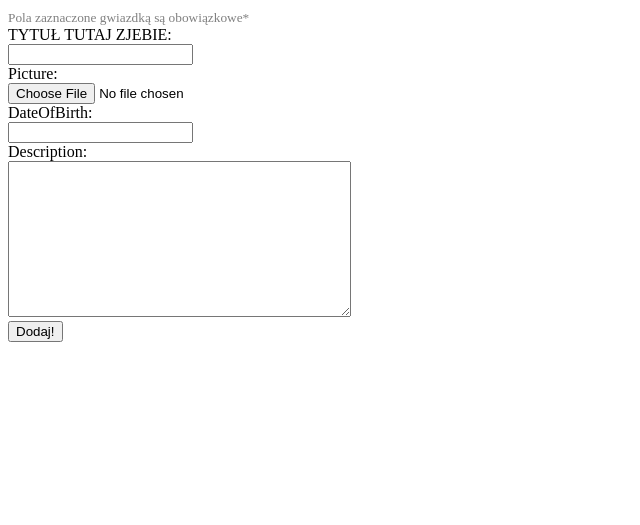
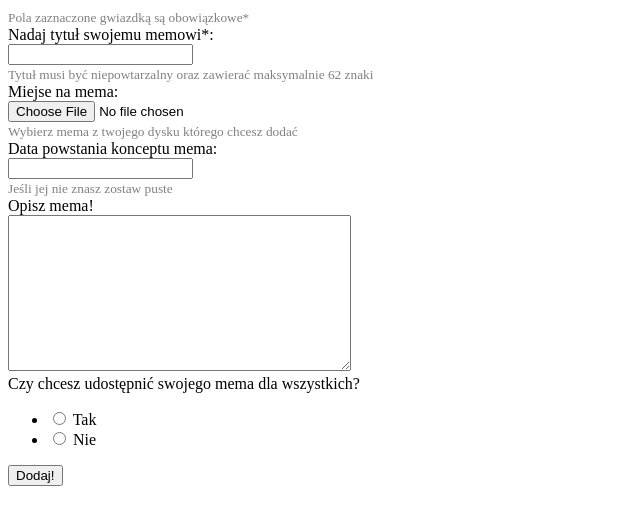
Before and after one commit to Burkot-Marek/MeMe, a Django app: page /panel/add/ in a window 1280 px wide. Shown: the top 525 px of the page, without its empty margins (0-640 px from the left). Run offline with Django 3.2, Linux system fonts and the light colour scheme.

Commit message:
Czwartek 17:45

```diff
--- a/MeMe/settings.py
+++ b/MeMe/settings.py
@@ -108,7 +108,7 @@ AUTH_PASSWORD_VALIDATORS = [
 # Internationalization
 # https://docs.djangoproject.com/en/2.2/topics/i18n/
 
-LANGUAGE_CODE = 'en-us'
+LANGUAGE_CODE = 'pl-PL'
 
 TIME_ZONE = 'Europe/Warsaw'
 
--- a/memeRater/forms.py
+++ b/memeRater/forms.py
@@ -1,27 +1,44 @@
 from django.forms import ModelForm
+from django import forms
 from .models import Meme
+from django.utils.translation import gettext as _
+
+
+PUBLIC_OR_NOT = [
+    ('agree','Tak'),
+    ('not_agree', "Nie"),
+]
 
 
 class MemeForm(ModelForm):
 
+    title = forms.CharField(label="Nadaj tytuł swojemu memowi*",
+                            help_text="Tytuł musi być niepowtarzalny oraz \n zawierać maksymalnie 62 znaki",
+                            error_messages={'unique':'Taki tytuł już jest zajęty',
+                                            'max_length':'Tytuł może zawierać max. 62 znaki'})
+    picture = forms.ImageField(label="Miejse na mema", help_text='Wybierz mema z twojego dysku którego chcesz dodać')
+    dateOfBirth = forms.DateField(label="Data powstania konceptu mema", help_text="Jeśli jej nie znasz zostaw puste")
+    public = forms.CharField(label="Czy chcesz udostępnić swojego mema dla wszystkich?",
+                             widget=forms.RadioSelect(choices=PUBLIC_OR_NOT))
+
     def __init__(self, *args, **kwargs):
         super(MemeForm, self).__init__(*args, **kwargs)
-        self.fields['title'].label ='TYTUŁ TUTAJ ZJEBIE'
+        self.fields['description'].label ='Opisz mema!'
 
     class Meta:
         model = Meme
-        fields = ['title', 'picture', 'dateOfBirth', 'description']
-        labels = {
-            'title': 'Tytuł',
-            'picture': "Mem",
-            'dateOfBirth': 'Data powstania konceptu mema',
-            'description': 'Opis',
-        },
-        help_texts = {
-            'picture': 'Każdy mem może zostać wysłany tylko raz!',
-        },
-        error_messages = {
-            'picture': {
-                'unique': 'Taki mem już jest na naszej stronie :)'
-            },
-        }
+        fields = ['title', 'picture', 'dateOfBirth', 'description', 'public']
+        # labels = {
+        #     'title': _('Tytuł'),
+        #     'picture': _("Mem"),
+        #     'dateOfBirth': 'Data powstania konceptu mema',
+        #     'description': 'Opis',
+        # },
+        # help_texts = {
+        #     'picture': 'Każdy mem może zostać wysłany tylko raz!',
+        # },
+        # error_messages = {
+        #     'picture': {
+        #         'unique': 'Taki mem już jest na naszej stronie :)'
+        #     },
+        # }
--- a/memeRater/models.py
+++ b/memeRater/models.py
@@ -4,12 +4,14 @@ from django.db import models
 
 
 class Meme(models.Model):
-    title = models.CharField(max_length=30)
+    title = models.CharField(max_length=62, unique=True)
     picture = models.ImageField(upload_to='memes', unique=True)
-    dateOfBirth = models.DateField()
+    dateOfBirth = models.DateField(blank=True, null=True)
     dateOfDeath = models.DateField(blank=True, null=True)
     created = models.DateTimeField(auto_now_add=True)
     description = models.TextField(max_length=254)
+    public = models.CharField(max_length=14,default="nic")
+    memeClass = models.CharField(max_length=30, blank=True, null=True)
 
     def __str__(self):
         return f'{self.title}'
--- a/templates/MemeAdd.html
+++ b/templates/MemeAdd.html
@@ -12,7 +12,7 @@
             <div class="memeWrapper">
             {{ field.label_tag }}<br>
             {{ field }}
-            {% if field.help_text %}
+            {% if field.help_text %}<br>
                 <small style="color: grey">{{ field.help_text }}</small>
             {% endif %}
             {% for error in field.errors %}
```
Also changed, not shown: memeRater/admin.py (+4 -4 lines), memeRater/migrations/0005_auto_20190516_1658.py (added), memeRater/migrations/0006_auto_20190516_1737.py (added), pictures/memes/Thanos_cu1xtd2.jpg (added).
